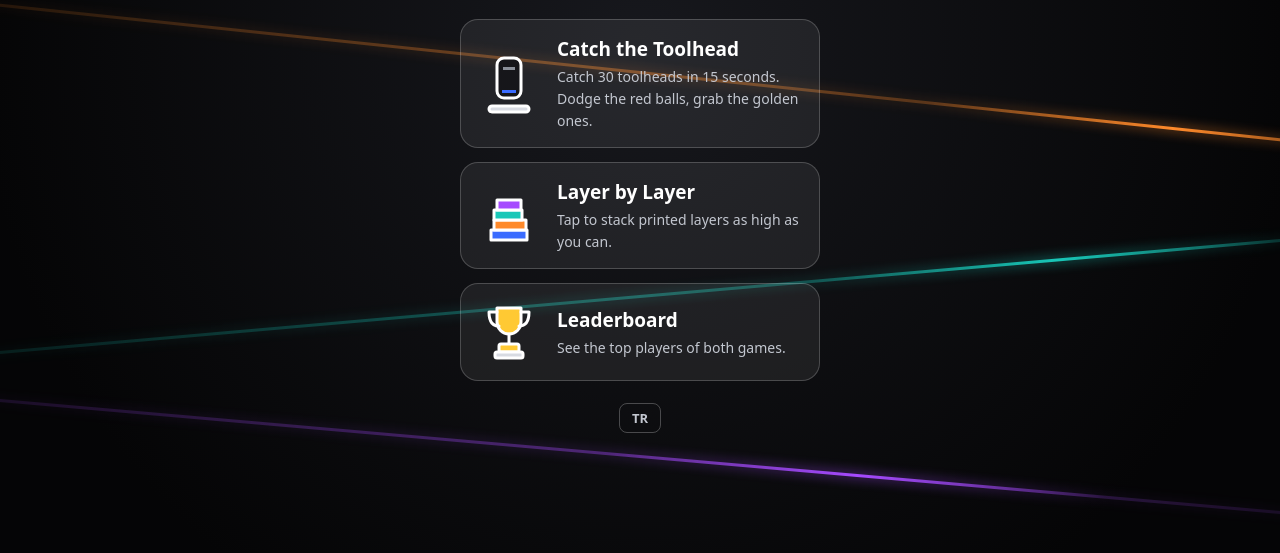
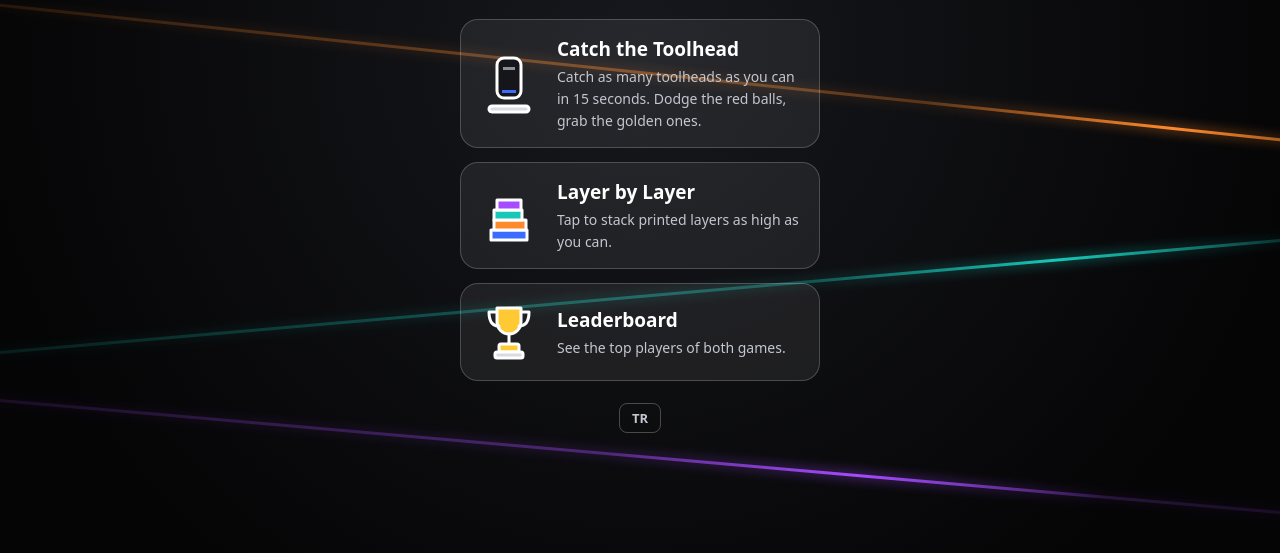
Before and after one commit to ovoupgiou/CP_Game, a plain HTML site: page index.html in a window 1280 px wide. Shown: the part 233-786 px from the top of the page. Drawn offline with Linux system fonts and the light colour scheme.

Commit message:
Update index.html

```diff
--- a/index.html
+++ b/index.html
@@ -23,8 +23,8 @@ h1{margin:0;font-size:clamp(30px,9vw,44px);font-weight:800;letter-spacing:-.5px}
 <i class="s" style="top:86%;transform:rotate(5deg);--c:#a64bff;animation-duration:5s;animation-delay:-2s"></i>
 <div id="menu"></div>
 <script>
-const T={en:{s:'Pick a game',n:['Catch the Toolhead','Layer by Layer','Leaderboard'],d:['Catch 30 toolheads in 15 seconds. Dodge the red balls, grab the golden ones.','Tap to stack printed layers as high as you can.','See the top players of both games.']},
-tr:{s:'Bir oyun seç',n:['Toolhead Yakala','Katman Katman','Skor Tablosu'],d:['15 saniyede 30 toolhead yakala. Kırmızı toplardan kaç, altınları kap.','Basılan katmanları dokunarak üst üste diz, kuleyi olabildiğince yükselt.','İki oyunun en iyi oyuncularını gör.']}};
+const T={en:{s:'Pick a game',n:['Catch the Toolhead','Layer by Layer','Leaderboard'],d:['Catch as many toolheads as you can in 15 seconds. Dodge the red balls, grab the golden ones.','Tap to stack printed layers as high as you can.','See the top players of both games.']},
+tr:{s:'Bir oyun seç',n:['Toolhead Yakala','Katman Katman','Skor Tablosu'],d:['15 saniyede olabildiğince çok toolhead yakala. Kırmızı toplardan kaç, altınları kap.','Basılan katmanları dokunarak üst üste diz, kuleyi olabildiğince yükselt.','İki oyunun en iyi oyuncularını gör.']}};
 const U=['toolhead-yakala.html','layer-by-layer.html','leaderboard.html'];
 const I=[`<svg viewBox="0 0 64 64" stroke="#fff" stroke-width="3" stroke-linejoin="round"><rect x="20" y="6" width="24" height="40" rx="7" fill="#16161a"/><rect x="25" y="38" width="14" height="3" fill="#3b6cff" stroke="none"/><rect x="26" y="15" width="12" height="3" fill="#8a8f99" stroke="none"/><rect x="12" y="54" width="40" height="6" rx="3" fill="#d8dbe2"/></svg>`,
 `<svg viewBox="0 0 64 64" stroke="#fff" stroke-width="3" stroke-linejoin="round"><rect x="14" y="46" width="36" height="10" fill="#3b6cff"/><rect x="17" y="36" width="32" height="10" fill="#ff8a2b"/><rect x="17" y="26" width="28" height="10" fill="#19c7b8"/><rect x="20" y="16" width="24" height="10" fill="#a64bff"/></svg>`,
```
